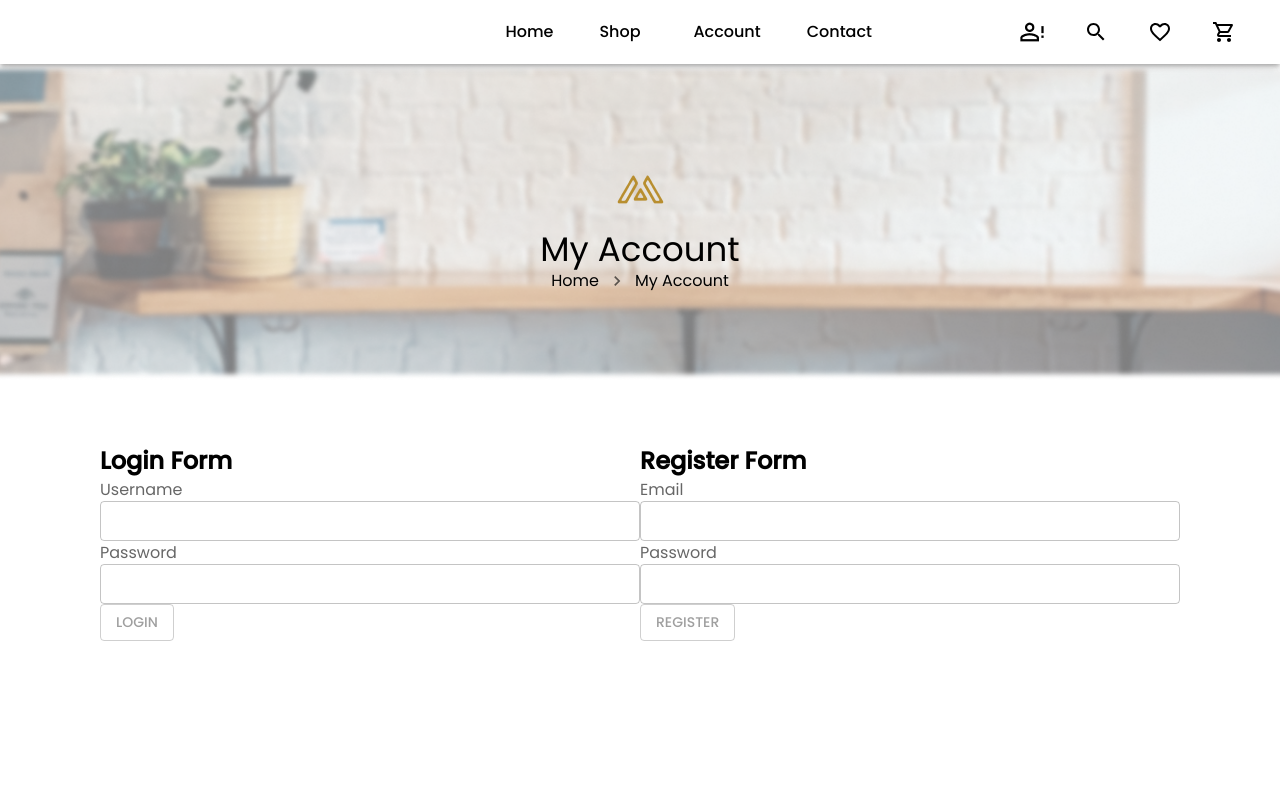
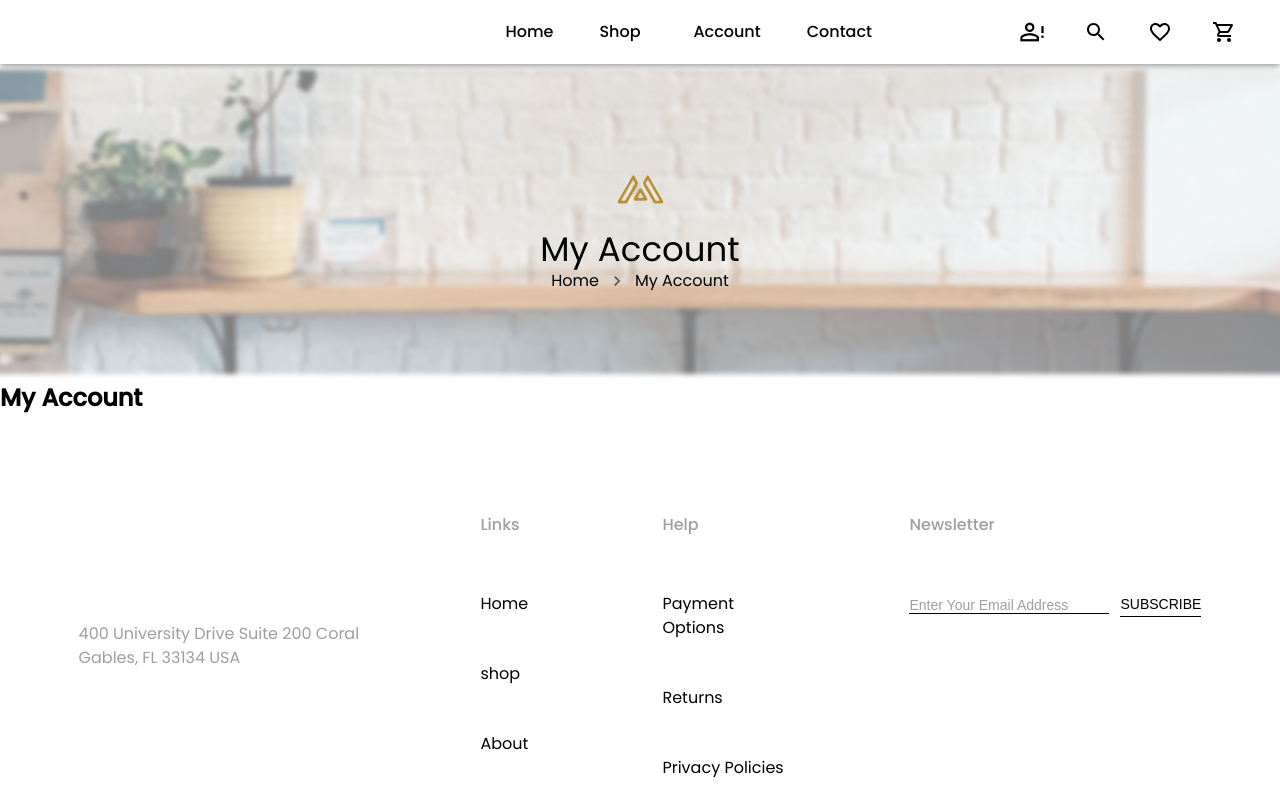
Before and after one commit to PriscillaAkumu/Ecommerce-Project, a React (Vite) app: page /Account in a window 1280 px wide. Shown: the top 800 px of the page. Built offline with nearby package versions, Linux system fonts and the light colour scheme.

Commit message:
made changes

```diff
--- a/src/Pages/Account/Account.jsx
+++ b/src/Pages/Account/Account.jsx
@@ -16,14 +16,7 @@ const Account = () => {
         breadcrumbItems={breadcrumbItems}
       />
 
-      <Grid container   sx={{ margin:'auto', padding:'63px 100px', }}>
-        <Grid item xs={12} sm={12} md={6} >
-          <Login />
-        </Grid>
-        <Grid item xs={12} sm={12} md={6} >
-          <Register />
-        </Grid>
-      </Grid>
+      <h2>My Account</h2>
     </Box>
   );
 }
--- a/src/Pages/Account/Login.jsx
+++ /dev/null
@@ -1,33 +0,0 @@
-import React from 'react';
-import { TextField, FormControl, FormLabel, Button, Stack } from "@mui/material";
-
-const Login = () => {
-  return (
-  <React.Fragment>
-<form autoComplete="off" >
-<h2>Login Form</h2>
-<Stack direction='column'>
-    <FormLabel>Username</FormLabel>
-    <TextField
-    type='text'
-    size='small'
-    variant='outlined'
-    fullWidth
-    />
-</Stack>
-<Stack direction='column'>
-    <FormLabel>Password</FormLabel>
-    <TextField
-    type='password'
-    size='small'
-    variant='outlined'
-    fullWidth
-    />
-</Stack>
-<Button variant="outlined" color="secondary" type="submit">Login</Button>
-</form>
-  </React.Fragment>
-  );
-}
-
-export default Login;
--- a/src/Pages/Account/Register.jsx
+++ /dev/null
@@ -1,33 +0,0 @@
-import React from 'react';
-import { TextField, FormControl, FormLabel, Button, Stack } from "@mui/material";
-
-const Register = () => {
-  return (
-    <React.Fragment>
-    <form autoComplete="off" >
-    <h2>Register Form</h2>
-    <Stack direction='column'>
-        <FormLabel>Email</FormLabel>
-        <TextField
-        type='text'
-        size='small'
-        variant='outlined'
-        fullWidth
-        />
-    </Stack>
-    <Stack direction='column'>
-        <FormLabel>Password</FormLabel>
-        <TextField
-        type='password'
-        size='small'
-        variant='outlined'
-        fullWidth
-        />
-    </Stack>
-    <Button variant="outlined" color="secondary" type="submit">Register</Button>
-    </form>
-      </React.Fragment>
-  );
-}
-
-export default Register;
```
